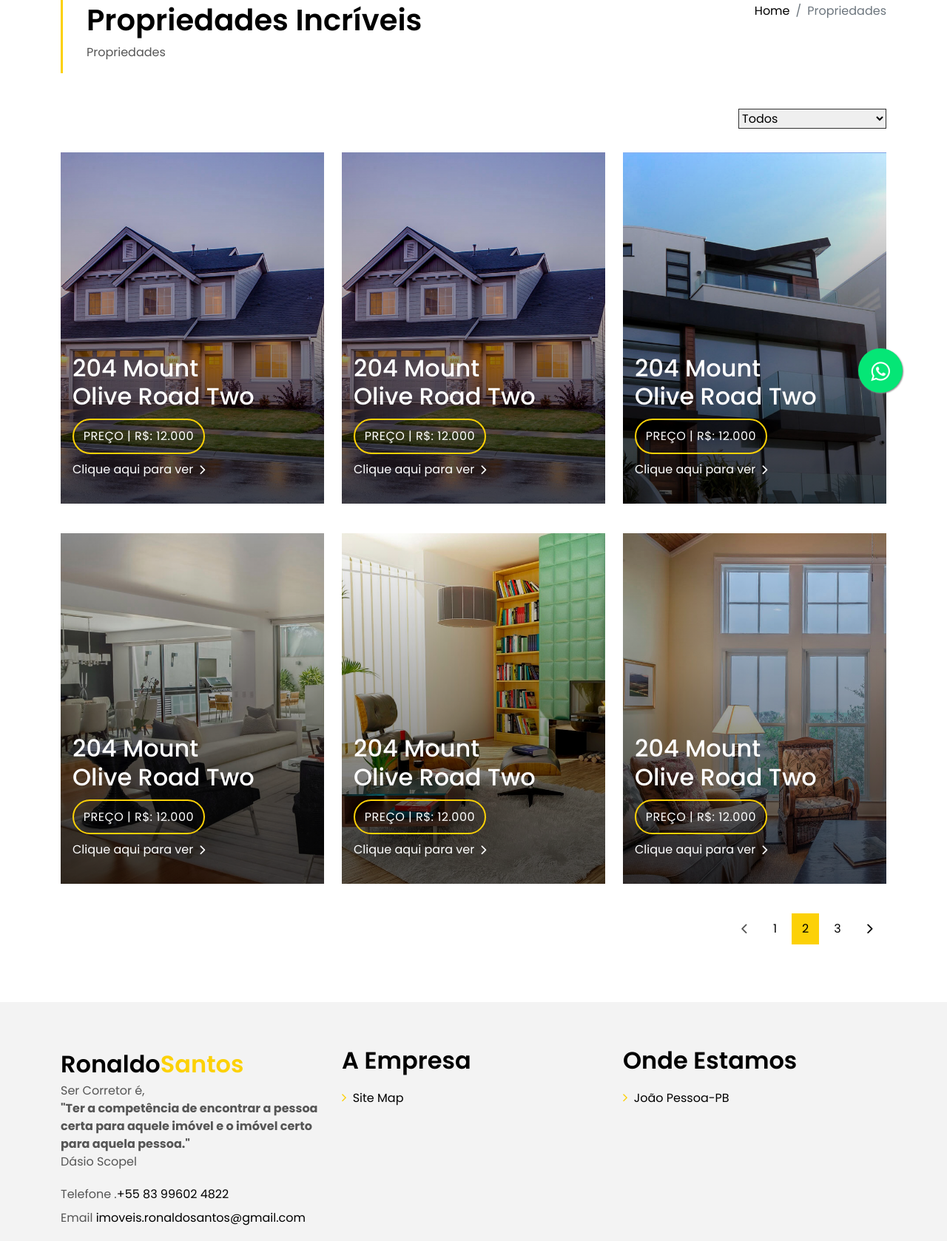
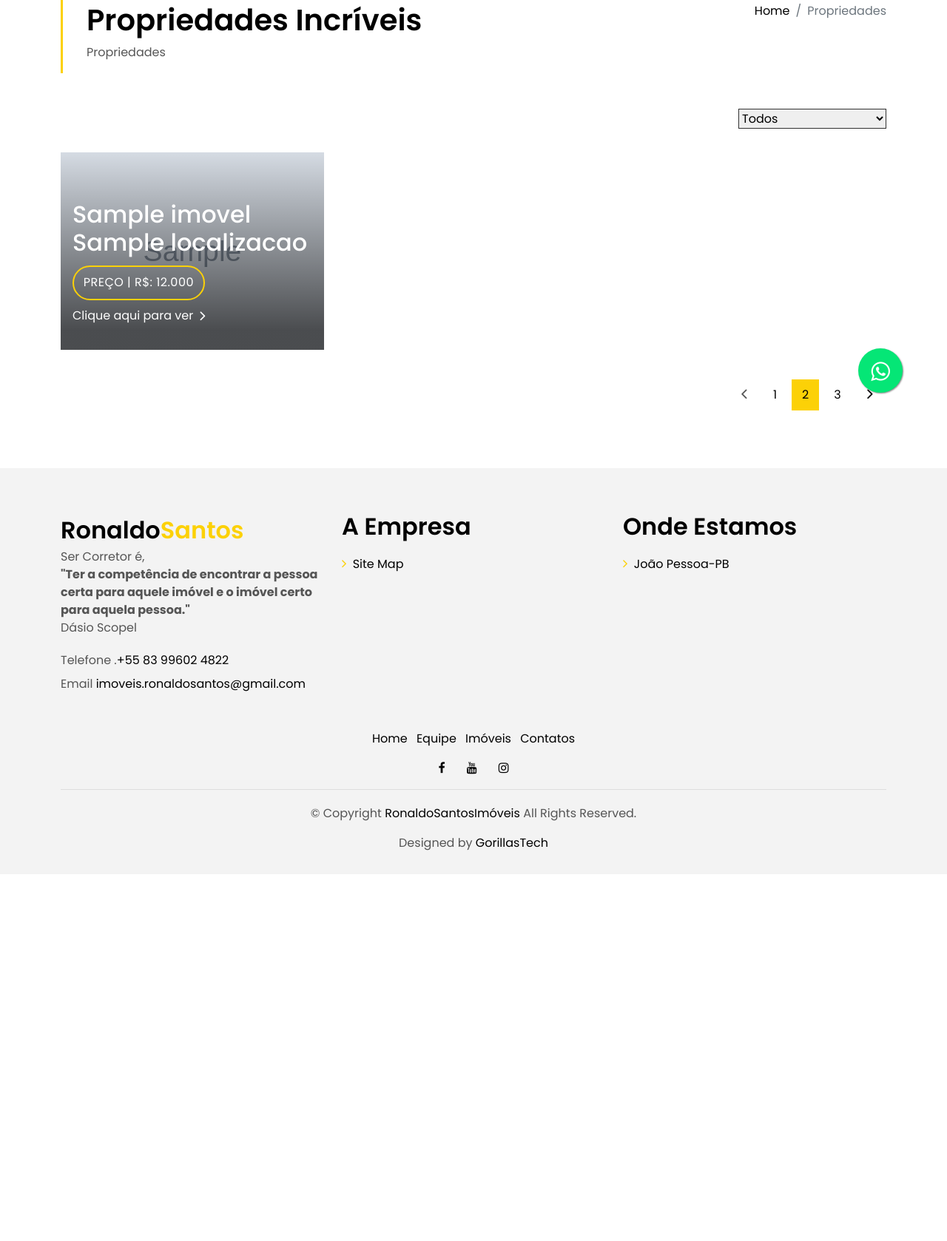
Before and after one commit to EmmanuelVeiga/Imb, a Django app: template rimov/core/templates/property_grid.html in a window 1280 px wide. Shown: the part 229-1907 px from the top of the page at 74% size. After the commit the page ends 1379 px from the top, so only its background shows below. Run offline with Django 3.2, Linux system fonts and the light colour scheme; the template is opened without the code that fills it: most values are stand-ins (such as "Sample title", 1, 10 or a date in 2020); grey boxes marked "Sample" are stand-in pictures; some libraries are stand-ins or nearby versions.

Commit message:
Retornando todos os imóveis no property grid.

```diff
--- a/rimov/core/templates/property_grid.html
+++ b/rimov/core/templates/property_grid.html
@@ -142,18 +142,19 @@
               </form>
             </div>
           </div>
+          {% for imovel in imoveis %}
+            {% if imovel.first_image %}
               <div class="col-md-4">
-            {% for imovel in imoveis %}
                 <div class="card-box-a card-shadow">
                   <div class="img-box-a">
-                <img src="{% static 'assets/img/property-3.jpg' %}" alt="" class="img-a img-fluid">
+                    <img src="{{ imovel.first_image.imagem.url }}" alt="" class="img-a img-fluid">
                   </div>
                   <div class="card-overlay">
                     <div class="card-overlay-a-content">
                       <div class="card-header-a">
                         <h2 class="card-title-a">
-                      <a href="#">204 Mount
-                        <br /> Olive Road Two</a>
+                          <a href="#">{{ imovel.titulo }}
+                            <br /> {{ imovel.localizacao }}</a>
                         </h2>
                       </div>
                       <div class="card-body-a">
@@ -184,14 +185,15 @@
                             <h4 class="card-info-title">Garagem</h4>
                             <span>1</span>
                           </li>
-                      {% endfor %}
                         </ul>
                       </div>
                     </div>
                   </div>
                 </div>
               </div>
-          <div class="col-md-4">
+            {% endif %}
+          {% endfor %}
+          <!-- <div class="col-md-4">
             <div class="card-box-a card-shadow">
               <div class="img-box-a">
                 <img src="{% static 'assets/img/property-3.jpg' %}" alt="" class="img-a img-fluid">
@@ -425,7 +427,7 @@
                 </div>
               </div>
             </div>
-          </div>
+          </div> -->
         </div>
         <div class="row">
           <div class="col-sm-12">
```
Lines whose indentation alone changed are shown as unchanged.
